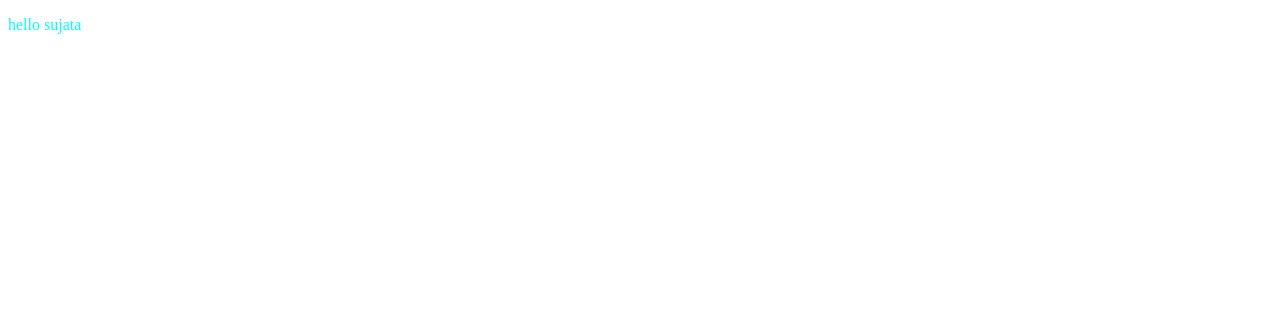
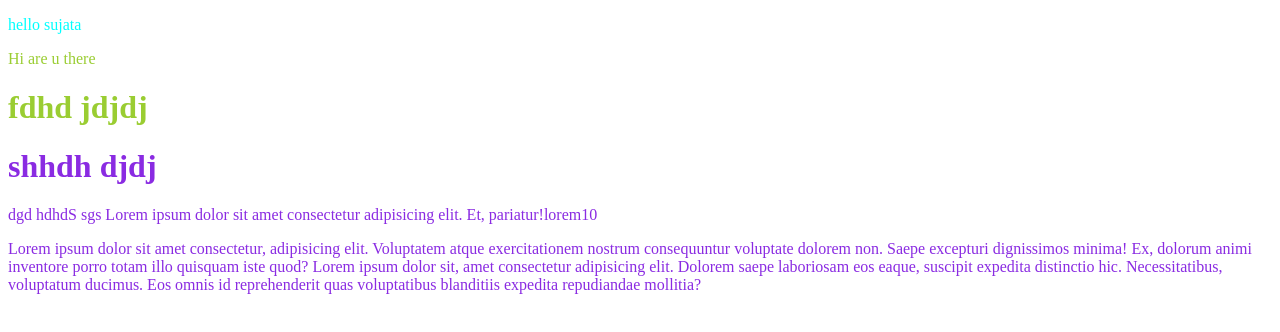
Before and after one commit to Samyukta12/js-mern, a plain HTML site: page git/hello.html in a window 1280 px wide. Drawn offline with Linux system fonts and the light colour scheme.

Commit message:
html and js link

```diff
--- a/git/hello.html
+++ b/git/hello.html
@@ -8,5 +8,19 @@
   </head>
   <body>
     <p>hello sujata</p>
+    <p class="sujta">Hi are u there</p>
+    <h1 class="sujta">fdhd jdjdj</h1>
+    <h1 id="joc">shhdh djdj</h1>
+    <p id="joc">dgd hdhdS sgs Lorem ipsum dolor sit amet consectetur adipisicing elit. Et, pariatur!lorem10</p>
+    <p id="joc">
+      Lorem ipsum dolor sit amet consectetur, adipisicing elit. Voluptatem atque
+      exercitationem nostrum consequuntur voluptate dolorem non. Saepe excepturi
+      dignissimos minima! Ex, dolorum animi inventore porro totam illo quisquam
+      iste quod? Lorem ipsum dolor sit, amet consectetur adipisicing elit.
+      Dolorem saepe laboriosam eos eaque, suscipit expedita distinctio hic.
+      Necessitatibus, voluptatum ducimus. Eos omnis id reprehenderit quas
+      voluptatibus blanditiis expedita repudiandae mollitia?
+    </p>
+    <script></script>
   </body>
 </html>
--- a/git/style.css
+++ b/git/style.css
@@ -1,3 +1,9 @@
 p {
   color: aqua;
 }
+.sujta {
+  color: yellowgreen;
+}
+#joc {
+  color: blueviolet;
+}
--- /dev/null
+++ b/variables/script.js
@@ -0,0 +1 @@
+console.log("hello");
```
Also changed, not shown: variables/index.html (added, +12 -0 lines).
